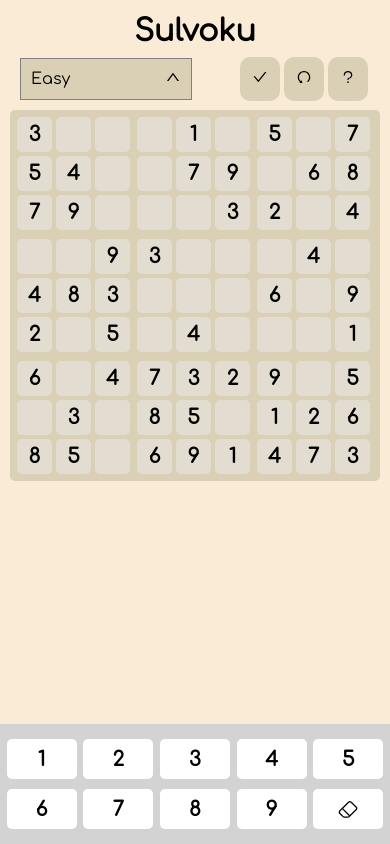
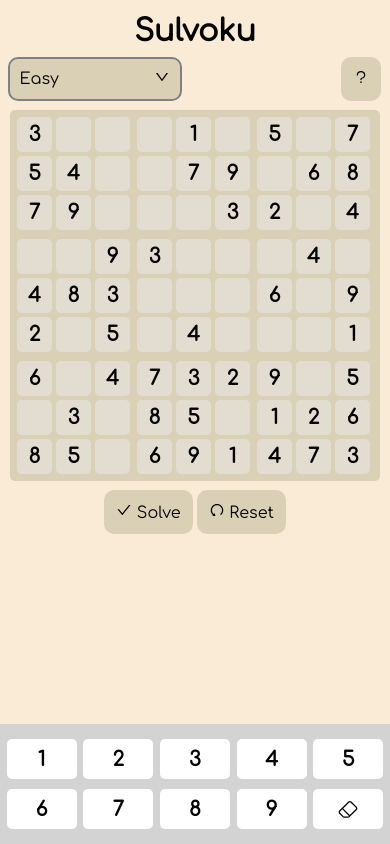
Before and after one commit to shenalexw/solvuko, a React (Create React App) app: page / in a window 390 px wide. Built offline with nearby package versions, Linux system fonts and the light colour scheme.

Commit message:
added more description to button and modernize select drop down

```diff
--- a/src/components/Dropdown.tsx
+++ b/src/components/Dropdown.tsx
@@ -40,7 +40,7 @@ export default class Dropdown extends Component<Props, State> {
       <div className="drop-down">
         <div className={`drop-down-current ${!this.state.displayDrop ? "bottom-fill" : "bottom-round"}`} onClick={this.handleDropDownClick}>
             <div>{this.props.currentDifficulty}</div>
-            <div>{this.state.displayDrop ? <AiOutlineDown/> : <AiOutlineUp/>}</div>
+            <div>{this.state.displayDrop ? <AiOutlineUp/> : <AiOutlineDown/>}</div>
         </div>
         {this.state.displayDrop ? <div className="drop-down-button-col">
           <button className="drop-down-button" data-value="Easy" onClick={(event) => this.handleChoiceClick(event)}>Easy</button>
--- a/src/components/Home.tsx
+++ b/src/components/Home.tsx
@@ -6,7 +6,11 @@ import Inputs from "./Inputs";
 import Dropdown from "./Dropdown";
 import { isValid, solve, newBoard } from "../util";
 import Confetti from "react-confetti";
-import { AiOutlineQuestion, AiOutlineUndo, AiOutlineCheck} from "react-icons/ai";
+import {
+  AiOutlineQuestion,
+  AiOutlineUndo,
+  AiOutlineCheck,
+} from "react-icons/ai";
 import "../css/Home.css";
 type Props = {};
 
@@ -260,18 +264,22 @@ export default class Home extends Component<Props, State> {
               currentDifficulty={this.state.difficulty}
             />
             <div>
+              {!this.state.isMobile ? (
+                <>
                   <button
                     className="basic-button question"
                     onClick={() => this.handleSolve()}
                   >
-                <AiOutlineCheck/>
+                    <AiOutlineCheck /> Solve
                   </button>
                   <button
                     className="basic-button question"
                     onClick={() => this.handleReset()}
                   >
-                <AiOutlineUndo/>
-              </button>
+                    <AiOutlineUndo /> Reset
+                  </button>{" "}
+                </>
+              ) : null}
               <button
                 className="basic-button question"
                 onClick={() => this.handleDisplayHelp()}
@@ -312,6 +320,22 @@ export default class Home extends Component<Props, State> {
           })}
         </div>
         {this.state.isMobile ? (
+          <div className="center-row-flex">
+            <button
+              className="basic-button question"
+              onClick={() => this.handleSolve()}
+            >
+              <AiOutlineCheck /> Solve
+            </button>
+            <button
+              className="basic-button question"
+              onClick={() => this.handleReset()}
+            >
+              <AiOutlineUndo /> Reset
+            </button>{" "}
+          </div>
+        ) : null}
+        {this.state.isMobile ? (
           <Inputs prevElementFocus={this.state.prevElementFocus} />
         ) : (
           <></>
--- a/src/css/Dropdown.css
+++ b/src/css/Dropdown.css
@@ -10,9 +10,10 @@
   display: flex;
   flex-direction: column;
   align-items: center;
-  border-left: gray 1px solid;
-  border-right: gray 1px solid;
-  border-bottom: gray 1px solid;
+  border-radius: 0px 0px 12px 12px;
+  border-left: gray 2px solid;
+  border-right: gray 2px solid;
+  border-bottom: gray 2px solid;
 }
 
 .drop-down-current {
@@ -25,17 +26,12 @@
   flex-direction: row;
   align-items: center;
   justify-content: space-between;
-  border-left: gray 1px solid;
-  border-right: gray 1px solid;
-  border-top: gray 1px solid;
-}
-
-.bottom-fill {
-  border-bottom: gray 1px solid;
+  border-radius: 10px;
+  border: gray 2px solid;
 }
 
 .bottom-round {
-  border-bottom: gray 1px solid;
+  border-radius: 10px 10px 0px 0px;
 }
 
 .drop-down-current:hover {
@@ -49,6 +45,11 @@
   padding: 10px 15px;
   background-color: #d9d0b5;
   font-family: "Comfortaa";
+  text-align: left;
+}
+
+.drop-down-button:last-child {
+  border-radius: 0px 0px 10px 10px;
 }
 
 .drop-down-button:hover {
--- a/src/css/Home.css
+++ b/src/css/Home.css
@@ -124,7 +124,7 @@ body {
 }
 
 .red {
-  outline: 1.5px red solid;
+  outline: 2px red solid;
   color: red;
 }
 
@@ -173,7 +173,7 @@ body {
   }
 
   .space-between-flex {
-    width: 350px;
+    width: 375px;
   }
 
   .center-row-flex {
```
Lines whose indentation alone changed are shown as unchanged.
